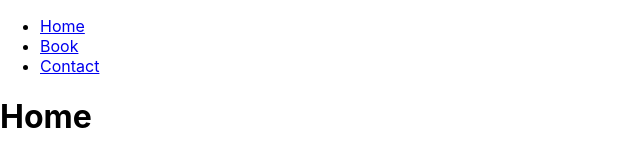
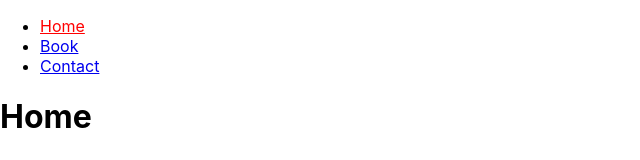
Before and after one commit to MatinT-SA/react-router-dom-test, a React (Create React App) app: page / in a window 1280 px wide. Shown: the top 160 px of the page, without its empty margins (0-640 px from the left). Built offline with nearby package versions, Linux system fonts and the light colour scheme.

Commit message:
NavLink Component

```diff
--- a/src/App.js
+++ b/src/App.js
@@ -1,6 +1,6 @@
 import './App.css';
 
-import { Link, Route, Routes, useRoutes } from 'react-router-dom'
+import { Link, NavLink, Route, Routes, useRoutes } from 'react-router-dom'
 import { Home } from './pages/Home';
 import { Book } from './pages/Book'
 import { Contact } from './pages/Contact'
@@ -8,6 +8,7 @@ import { BookList } from './pages/BookList';
 import { NewBook } from './pages/NewBook';
 import { NotFound } from './pages/NotFound';
 import { BookLayout } from './pages/BookLayout';
+import './style.css'
 
 
 function App() {
@@ -37,11 +38,16 @@ function App() {
       <nav>
         <ul>
           {/* replace will remove that specific page from your visiting history and its use case is when for example a user has already logged in and they click back and you wanna avoid the log-in process once again for the previously logged-in user */}
-          <li><Link to="/" replace>Home</Link></li>
           {/* State property this allows you to pass data along between one link and the other but that data is not gonna show up in the URL bar and that's the real benefit of using it that it's not a part of the URL */}
+          {/* routes won't reload the page while navigating through different sections we've specified but if we want to, then we use reloadDocument property on our Link component */}
+          {/* <li><Link to="/" replace>Home</Link></li>
           <li><Link to="/books">Book</Link></li>
-          {/* routes won't reload the page while navigating through different sections we've specified but if we want to, then we use reloadDocument property on our Link component */}
-          <li><Link to="/contact" reloadDocument>Contact</Link></li>
+          <li><Link to="/contact" reloadDocument>Contact</Link></li> */}
+          {/* NavLink has the same traits of Link but the only different is that we can have className, children and style property on them and it's a good for when we wanna specify the active link on our navigation and the use case of end property is for when we don't wanna have the parent element in our routes as the active one when we are on the child component */}
+
+          <li><NavLink to="/">Home</NavLink></li>
+          <li><NavLink end to="/books">Book</NavLink></li>
+          <li><NavLink to="/contact" reloadDocument>Contact</NavLink></li>
         </ul>
       </nav>
       <Routes>
--- /dev/null
+++ b/src/style.css
@@ -0,0 +1,3 @@
+.active {
+    color: red;
+}
```
